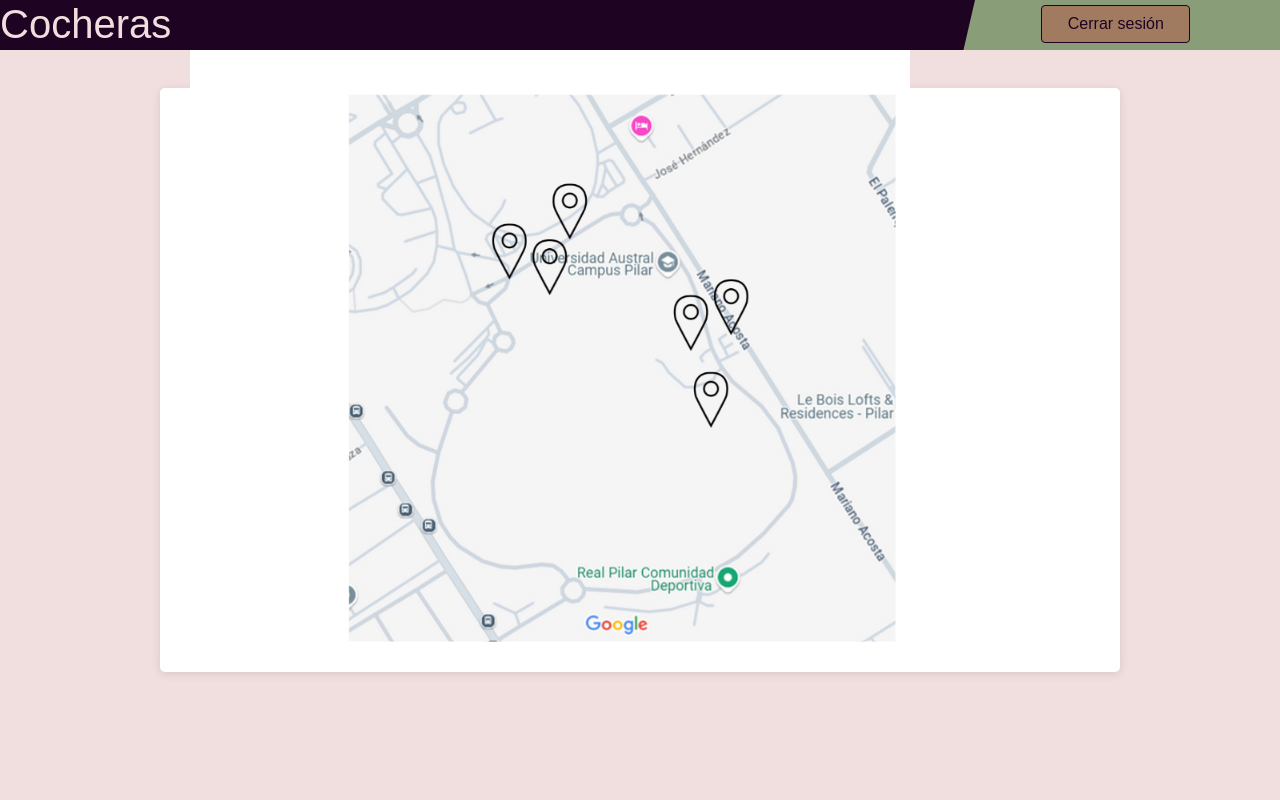
After one commit to DecoudJuan/Laboratorio1, a Flask app: template frontend/templates/cocheras.html in a window 1280 px wide. The commit adds this page. Run offline with Flask 3, Linux system fonts and the light colour scheme; the template is opened without the code that fills it, so the values that code supplies are empty; some libraries are stand-ins or nearby versions.

Commit message:
arreglos varios

```diff
--- a/backend/app/main.py
+++ b/backend/app/main.py
@@ -324,7 +324,7 @@ def mis_datos(username):
     return render_template("misdatos.html", username=identidad['username'])  # o identidad['username'] si preferís mostrar el username
 
 
-# Ruta para eliminar el usuario
+# BORRADO DE USUARIO
 @app.route('/api/borrar_usuario/<username>', methods=['DELETE'])
 @jwt_required()
 def borrar_usuario(username):
--- /dev/null
+++ b/frontend/templates/cocheras.html
@@ -0,0 +1,30 @@
+<!DOCTYPE html>
+<html lang="en">
+<head>
+    <meta charset="UTF-8">
+    <meta name="viewport" content="width=device-width, initial-scale=1.0">
+    <title>Cocheras</title>
+    <!-- Favicon -->
+    <link rel="icon" type="image/png" href="../static/images/favicon.ico" sizes="16x16" />
+    <!-- Bootstrap CSS -->
+    <link href="https://cdn.jsdelivr.net/npm/bootstrap@5.3.0/dist/css/bootstrap.min.css" rel="stylesheet">
+    <!-- Custom CSS -->
+    <link rel="stylesheet" href="../static/css/styles.css">
+</head>
+<body>
+    <div class="top-bar">
+        <h1 style="background-color: #1f0322; color: #f1dede; margin-bottom: -2%;">Cocheras</h1>
+        <div class="dark-section"></div>
+        <div class="green-section"></div>
+        <button id="logoutBtn" class="logout-button">Cerrar sesión</button>
+    </div>
+
+    <!-- Main Content -->
+    <div class="main-content">
+        <div class="general-container">
+            <img src="../static/images/mockparking.png" alt="Logo" class="centered-image img-fluid" style="max-width: 300%; width: 80%; margin-top: -10%; ">
+        </div>
+    </div>
+
+</body>
+</html></div></html>
```
Also changed, not shown: frontend/static/js/misdatos.js (+5 -5 lines), frontend/templates/misdatos.html (+10 -5 lines), frontend/templates/principal.html (+6 -2 lines), frontend/static/images/mockparking.png (added).
